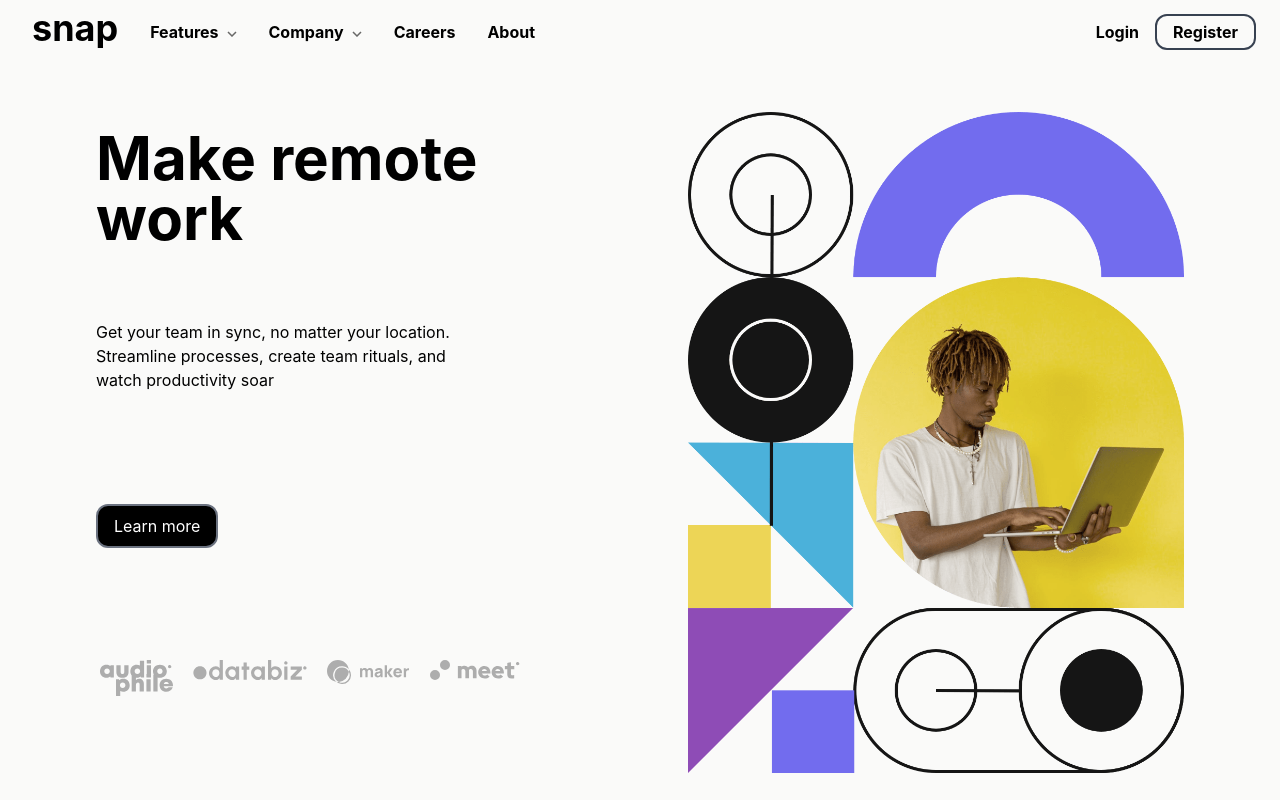
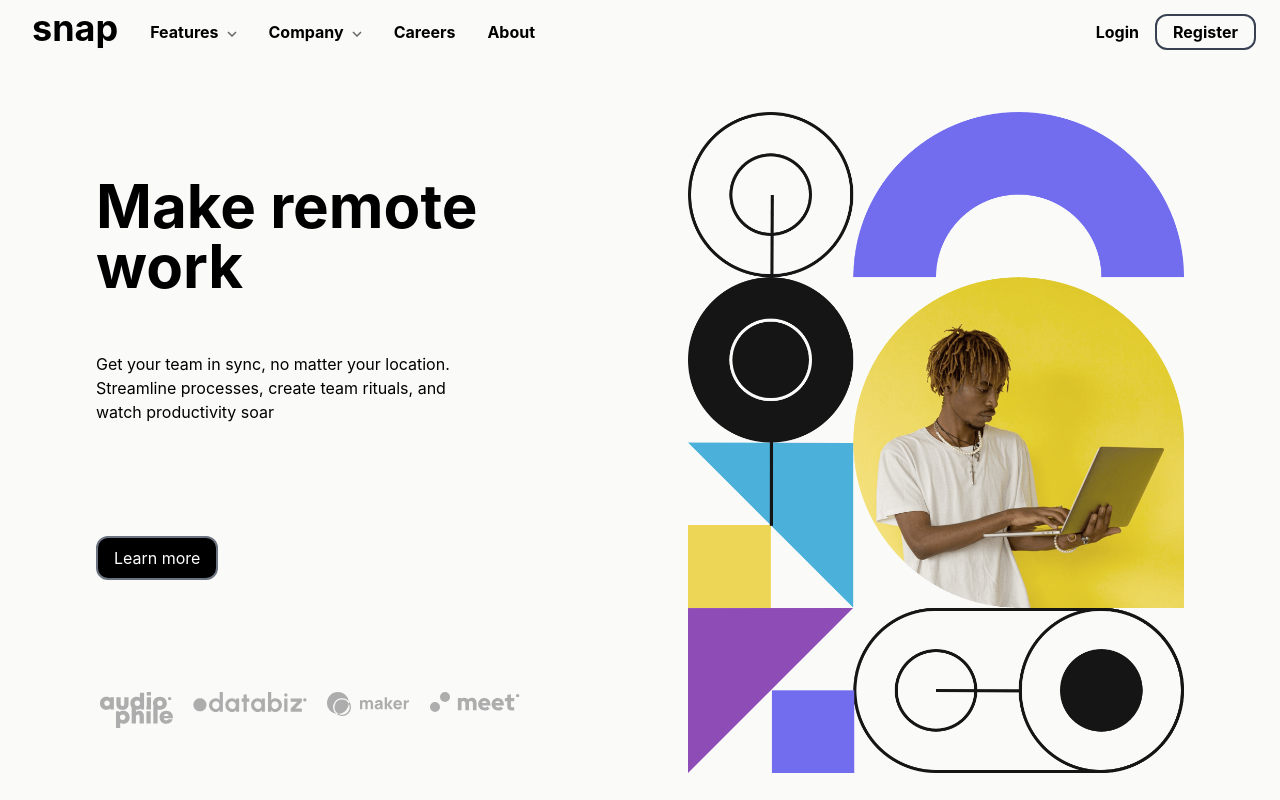
Before and after one commit to norulshahlam/dropdown-webpage-assignment, a React (Create React App) app: page / in a window 1280 px wide. Built offline with nearby package versions, Linux system fonts and the light colour scheme.

Commit message:
sizing layout

```diff
--- a/src/components/main/Section.js
+++ b/src/components/main/Section.js
@@ -10,7 +10,7 @@ const Section = () => {
     [&>div]:p-8 sm:[&>div]:p-12 lg:px-12"
     >
       <div className="sm:text-left text-center w-full">
-        <div className=" lg:text-6xl md:text-5xl text-3xl font-bold sm:max-w-[30rem] xl:py-4 md:pt-8">
+        <div className=" lg:text-6xl md:text-5xl text-3xl font-bold sm:max-w-[30rem] xl:pt-16 md:pt-8">
           Make remote work
         </div>
         <br />
@@ -18,7 +18,7 @@ const Section = () => {
           Get your team in sync, no matter your location. Streamline processes,
           create team rituals, and watch productivity soar
         </h2>
-        <button className="px-4 py-2 bg-black text-white box-border border-2 border-gray-500 rounded-xl min-w-max xl:my-28 lg:my-16 sm:my-14 my-8">
+        <button className="px-4 py-2 bg-black text-white box-border border-2 border-gray-500 rounded-xl min-w-max xl:my-28 lg:my-16 md:my-10 sm:my-8 my-8">
           Learn more
         </button>
         <ol className="flex md:justify-start justify-center">
```
